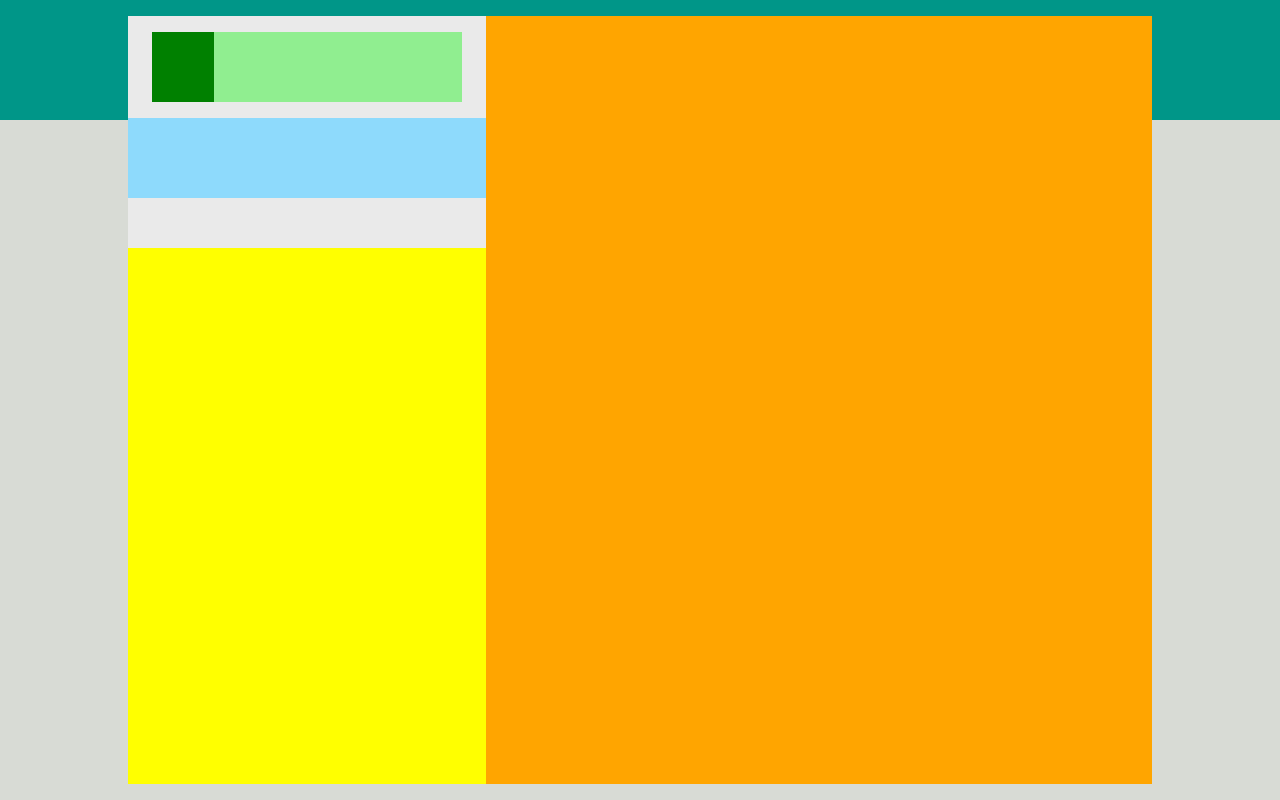
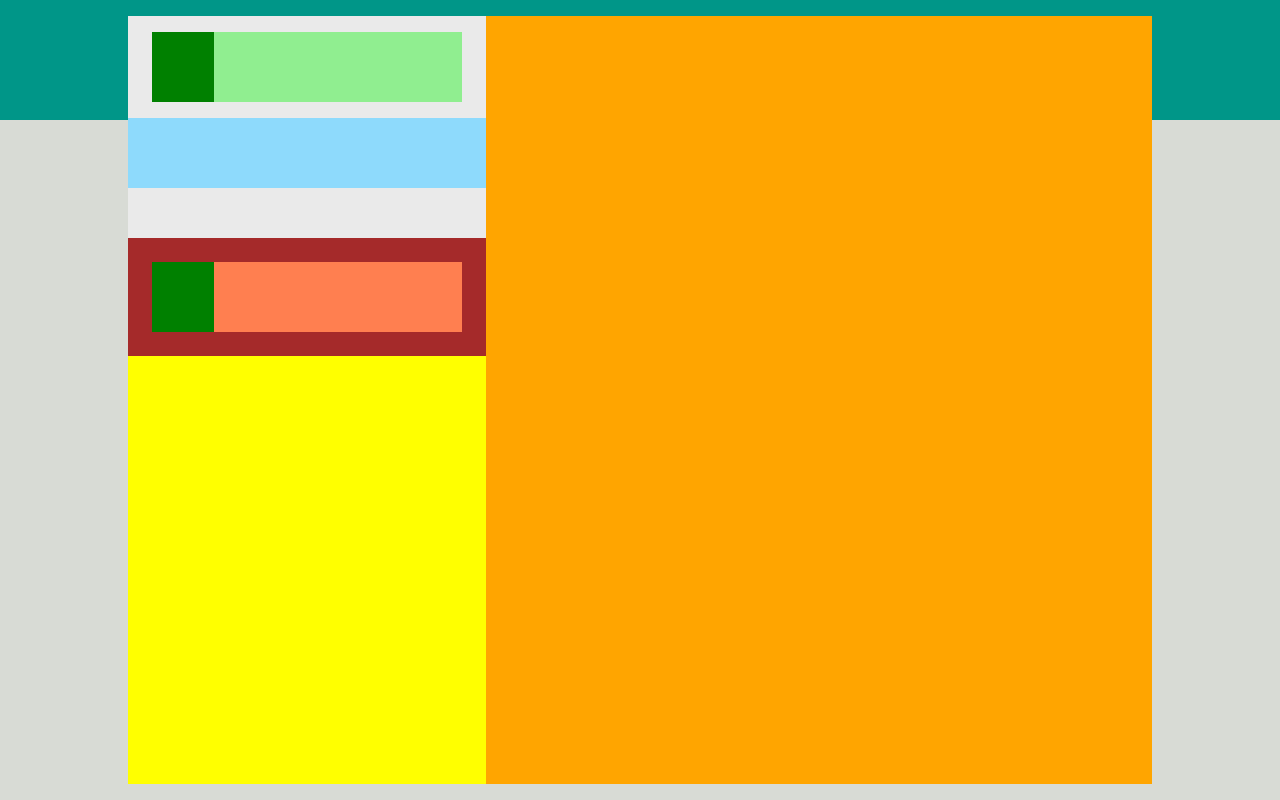
Before and after one commit to GiacomoFranchi/html-css-boolzapp, a plain HTML site: page index.html in a window 1280 px wide. Drawn offline with Linux system fonts and the light colour scheme.

Commit message:
add: side-chat section scaffolding

```diff
--- a/css/style.css
+++ b/css/style.css
@@ -13,6 +13,10 @@
 
 .padding-s{
     padding: 0.5rem 1.5rem;
+}
+
+.padding-l{
+    padding: 1.5rem;
 }
 
 /*BACKGROUND*/
@@ -75,7 +79,7 @@ body{
 
 .notifiche{
     width: 100%;
-    height: 80px;
+    height: 70px;
     background-color:rgb(142, 218, 252) ;
 }
 
@@ -85,6 +89,27 @@ body{
     background-color: rgb(234, 234, 234) ;
 }
 
+.side-chat{
+    width: 100%;
+    overflow-y: visible;
+    background-color: brown;
+}
+
+.row-prew{
+    width: 100%;
+    display: flex;
+    flex-wrap: wrap;
+}
+
+.prew-chat{
+    width: 80%;
+    background-color: coral;
+    height: 70px;
+    display: flex;
+    flex-wrap: wrap;
+    justify-content: space-between;
+}
+
 /*CHAT*/
 .chat{
     width:65%;
--- a/index.html
+++ b/index.html
@@ -16,9 +16,15 @@
                 <div class="tools"></div>
             </header>
             <section class="hero">
-                <div class="notifiche padding"></div>
+                <div class="notifiche padding-l"></div>
                 <div class="search-bar padding-s"></div>
             </section>
+            <main class="side-chat">
+                <section class="row-prew padding-l">
+                    <div class="photo"></div>
+                    <div class="prew-chat"></div>
+                </section>
+            </main>
         </section>
         <section class="chat">
         </section>
```
